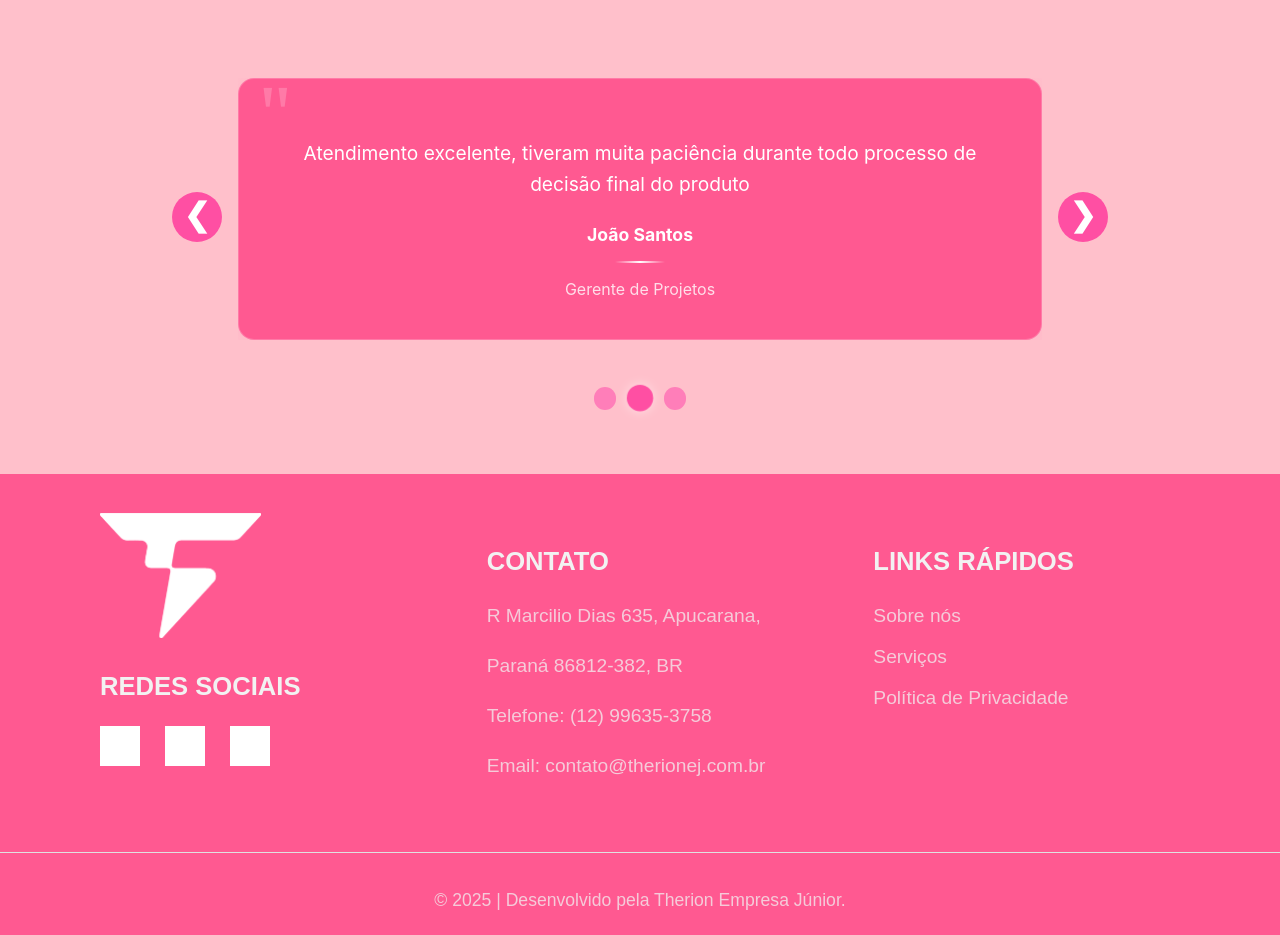
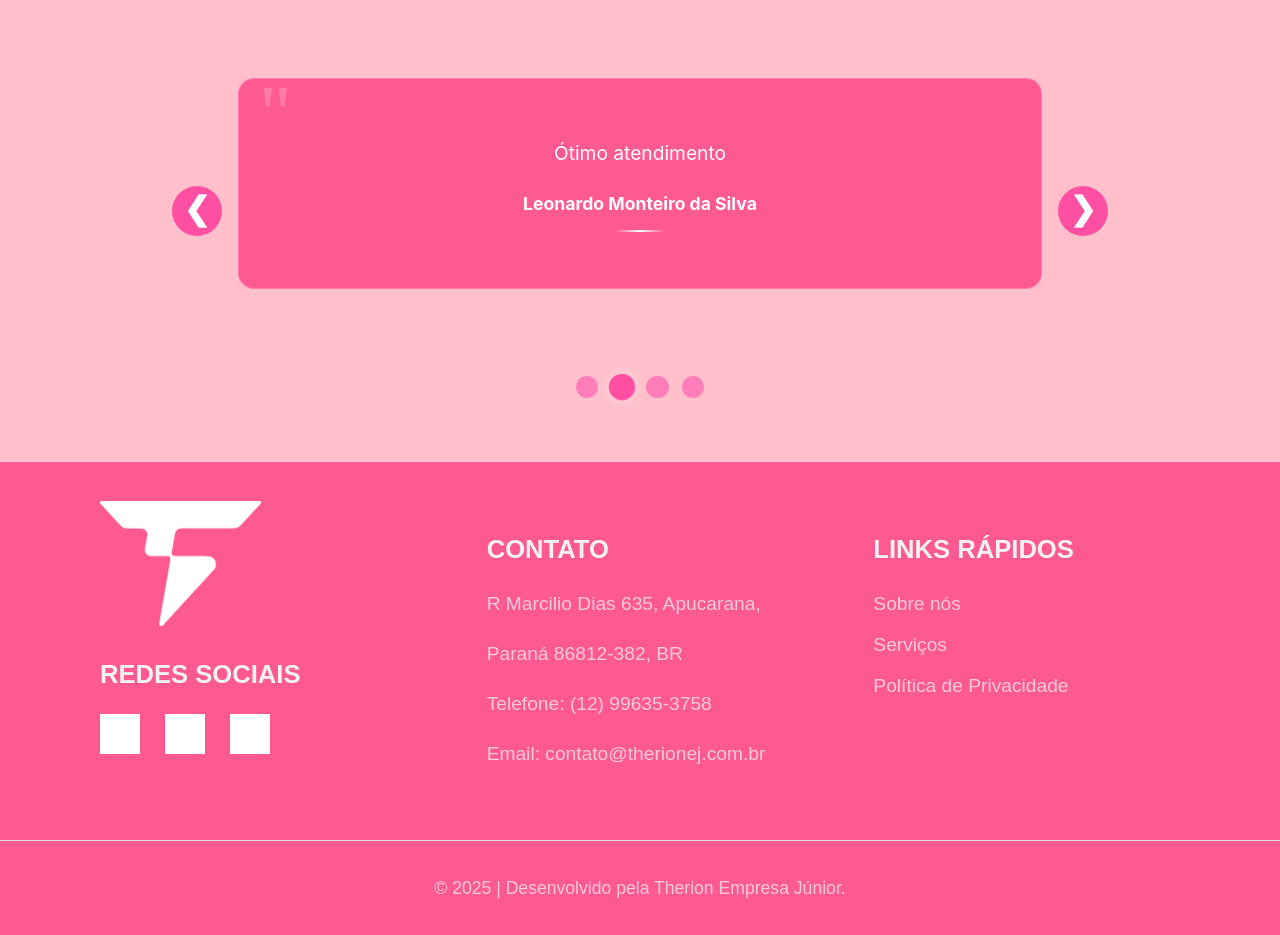
Before and after one commit to projetosTherion/TraineeWeb, a React (Create React App) app in the folder therion/: page /sobre in a window 1280 px wide. Shown: the part 3100-4035 px from the top of the page. Built offline with nearby package versions, Linux system fonts and the light colour scheme; grey boxes are pictures that could not be loaded.

Commit message:
Mudança nos feedbacks

```diff
--- a/therion/src/paginas/Sobre.jsx
+++ b/therion/src/paginas/Sobre.jsx
@@ -9,19 +9,20 @@ function Sobre() {
 
   const testimonials = [
     {
-      text: " Parabéns gente, arrasaram demais, tanto no atendimento, tanto na qualidade do produto, me senti segura durante todo processo, mesmo tendo aquele problema das argolas, vocês resolveram na hora, não sei como vocês tinha isso no evento kkkkkk, mas deu tudo certo, obrigada por tudo!",
-      author: "Maria Silva",
-      role: "Empresária"
+      text: " Parabéns gente, arrasaram demais, tanto no atendimento, tanto na qualidade do produto, me senti segura durante todo processo, mesmo tendo aquele problema das argolas, vocês resolveram na hora, não sei como vocês tinham isso no evento, mas deu tudo certo, obrigada por tudo!",
+      author: "Núcleo das empresas juniores de Londrina (NEJLON)",
     },
     {
-      text: "Atendimento excelente, tiveram muita paciência durante todo processo de decisão final do produto",
-      author: "João Santos",
-      role: "Gerente de Projetos"
+      text: "Ótimo atendimento",
+      author: "Leonardo Monteiro da Silva",
     },
     {
       text: "Qualidade, produto bem feito, uma ótima impressão e modelagem",
-      author: "Ana Oliveira",
-      role: "Diretora de Operações"
+      author: "Núcleo das empresas juniores de Londrina (NEJLON)",
+    },
+    {
+      text: "Atendimento excelente, tiveram muita paciência durante todo o processo de decisão final do produto.",
+      author: "Núcleo das empresas juniores de Londrina (NEJLON)",
     }
   ];
 
```
